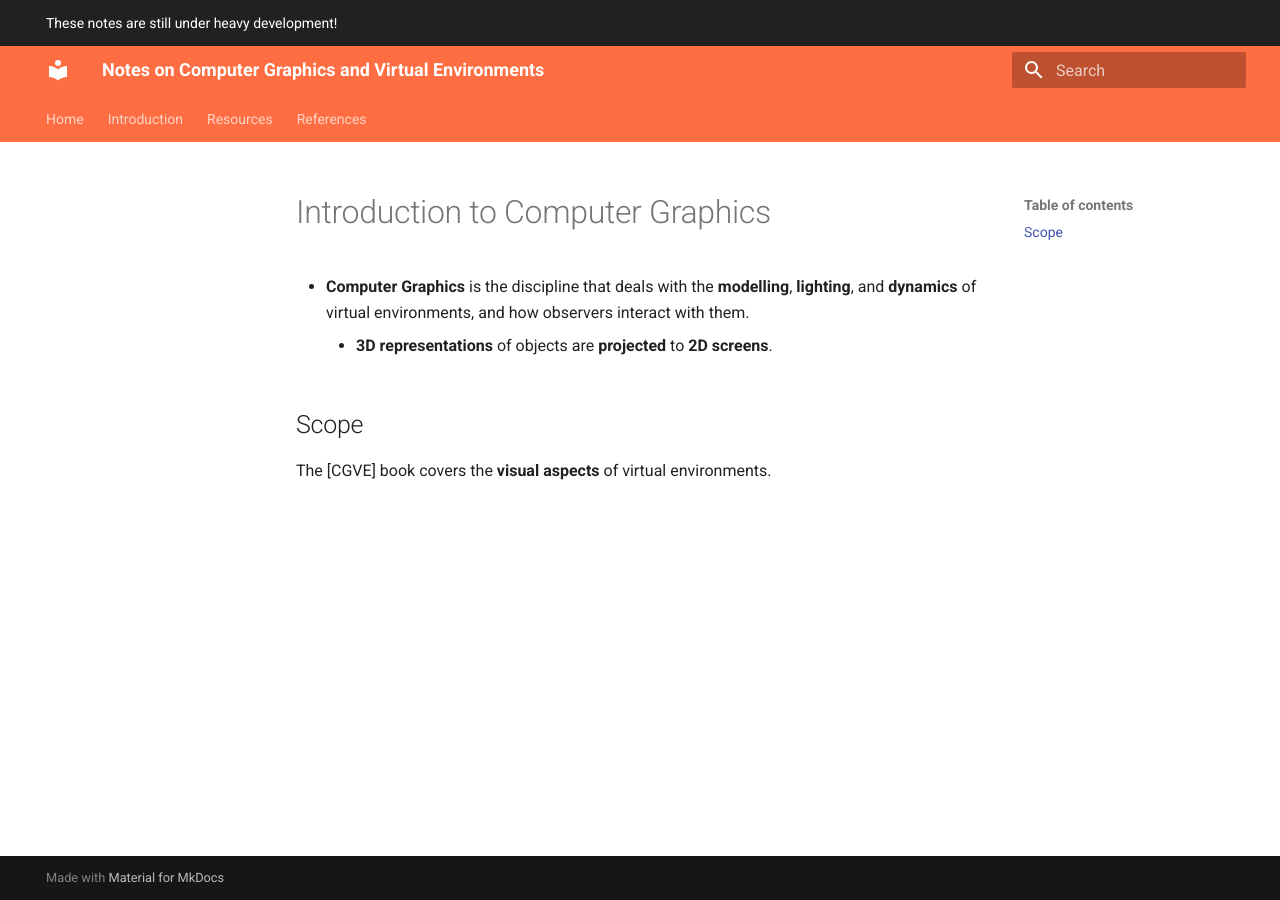
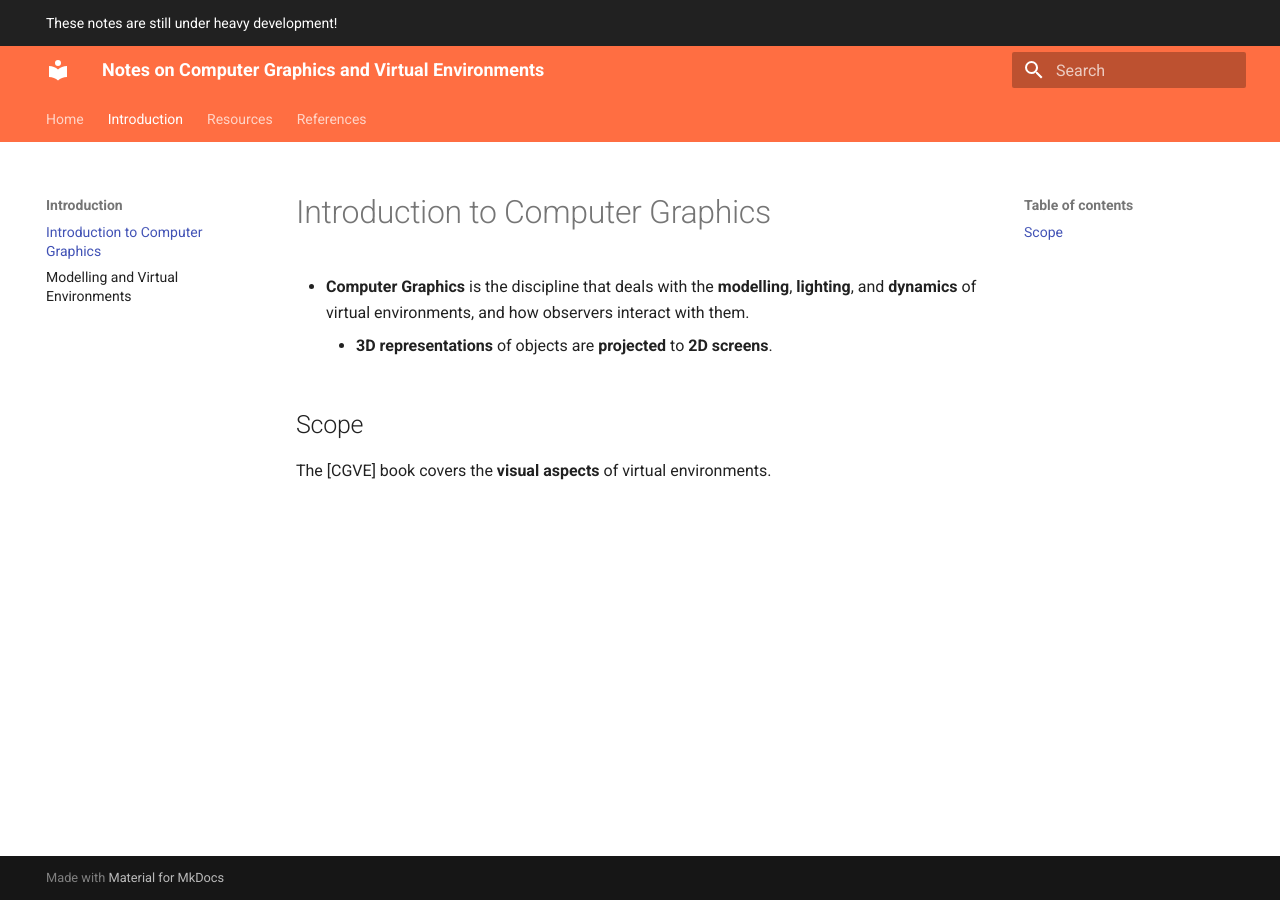
Before and after one commit to jieyouxu/computer-graphics-and-virtual-environments-notes, an MkDocs documentation site: the page built from docs/introduction/index.md, in a window 1280 px wide. Built offline with MkDocs 1.6.1 and Material for MkDocs 9.7.7, drawn with Linux system fonts in a browser that asks for light colours.

Commit message:
nav: fix intro nav links

```diff
--- a/mkdocs.yml
+++ b/mkdocs.yml
@@ -4,7 +4,7 @@ nav:
     - Home:
         - index.md
     - Introduction:
-        - index.md
+        - introduction/index.md
         - Modelling and Virtual Environments: introduction/modelling-virtual-environments.md
     - Resources:
         - resources.md
```
